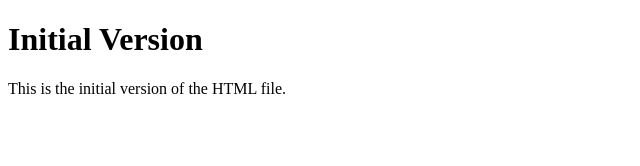
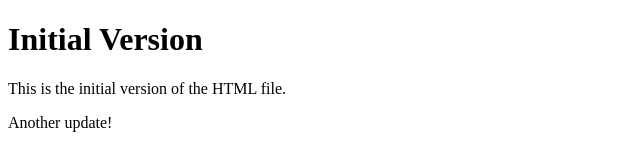
Before and after one commit to PullaguraSantosha/github_session_lab, a plain HTML site: page index.html in a window 1280 px wide. Shown: the whole page, without its empty margins (0-640 px from the left). Drawn offline with Linux system fonts and the light colour scheme.

Commit message:
Updated index.html

```diff
--- a/index.html
+++ b/index.html
@@ -6,5 +6,6 @@
     <body>
         <h1>Initial Version</h1>
         <p>This is the initial version of the HTML file.</p>
+        <p>Another update!</p>
     </body>
 </html>
```
